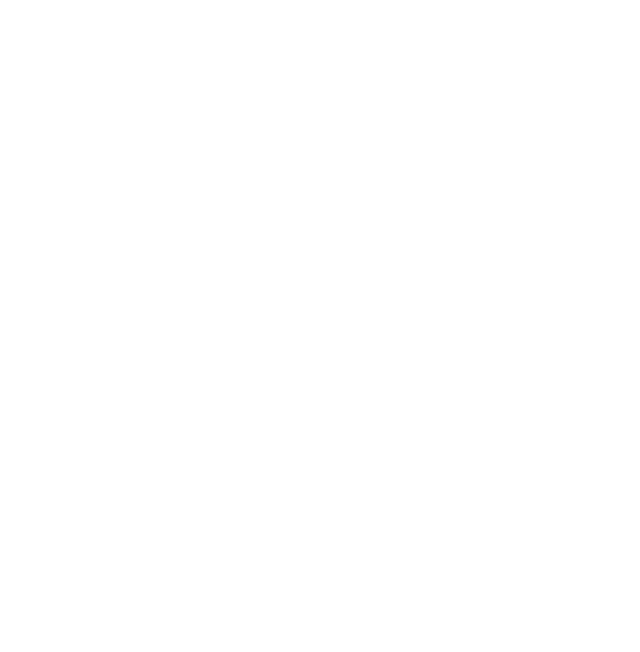
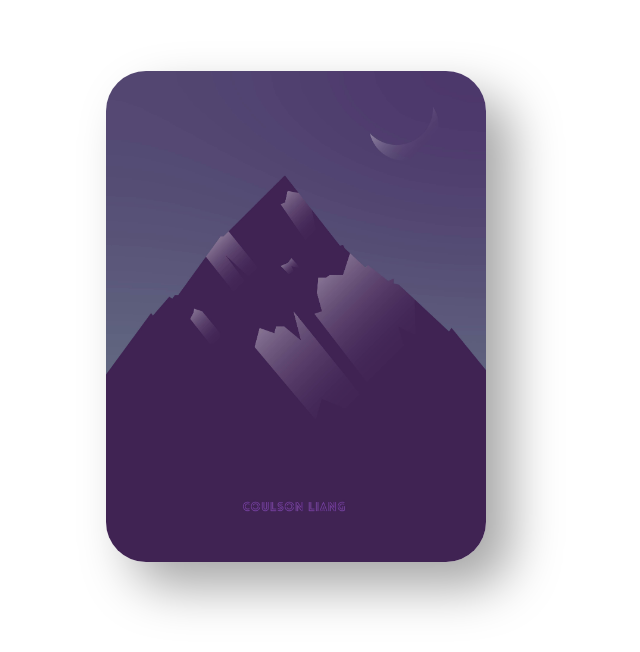
Before and after one commit to Yizhuo-Liang/pictures, a plain HTML site: page index.html in a window 1280 px wide. Shown: the whole page, without its empty margins (344-984 px from the left). Drawn offline with Linux system fonts and the light colour scheme.

Commit message:
add index page image

```diff
--- a/index.html
+++ b/index.html
@@ -4,8 +4,8 @@
     <title> For Hosting Images </title>
 </head>
 
-<body class = "noBorderAtAll">
-
+<body class = "noBorderAtAll" style="background-color: rgb(255, 255, 255);">
+    <img src="art1.jpg" alt="An Hosted Image" style="margin: 0; margin-top: 5%; margin-left: 35%; width: 30%; height: auto; border: 0; border-radius: 40px; box-shadow: 25px 25px 50px rgb(0, 0, 0, 0.35);">
 </body>
 
 </html>
```
